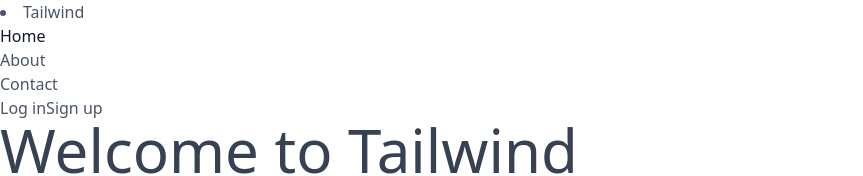
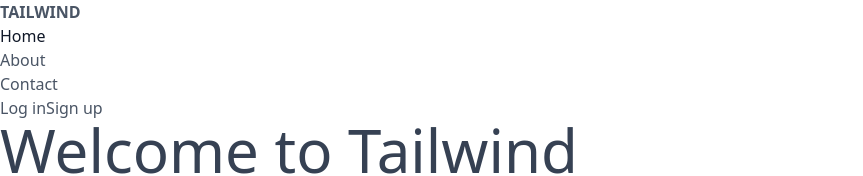
Before and after one commit to Assumpta-Chinonso1/tailwind-todo-list, a React (Vite) app: page / in a window 1280 px wide. Shown: the top 176 px of the page, without its empty margins (0-863 px from the left). Built offline with nearby package versions, Linux system fonts and the light colour scheme.

Commit message:
more styling

```diff
--- a/src/App.jsx
+++ b/src/App.jsx
@@ -10,9 +10,9 @@ const App = () => {
       <div> {/*--Start of the navigation bar --*/}
          <nav>
           <div>
-            <li>
+            <h1 className='font-bold uppercase'>
               <a href="/">Tailwind</a>
-            </li>
+            </h1>
           </div>
           <ul>
             <li class='text-gray-900' >
```
